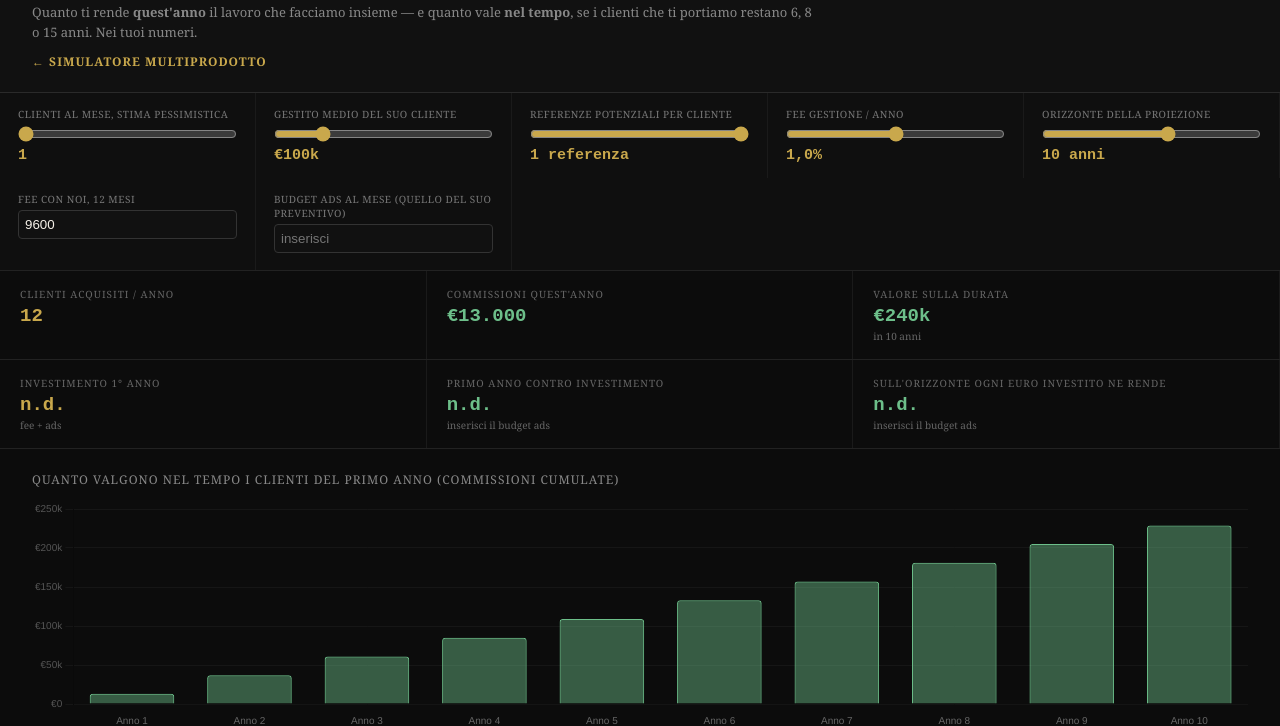
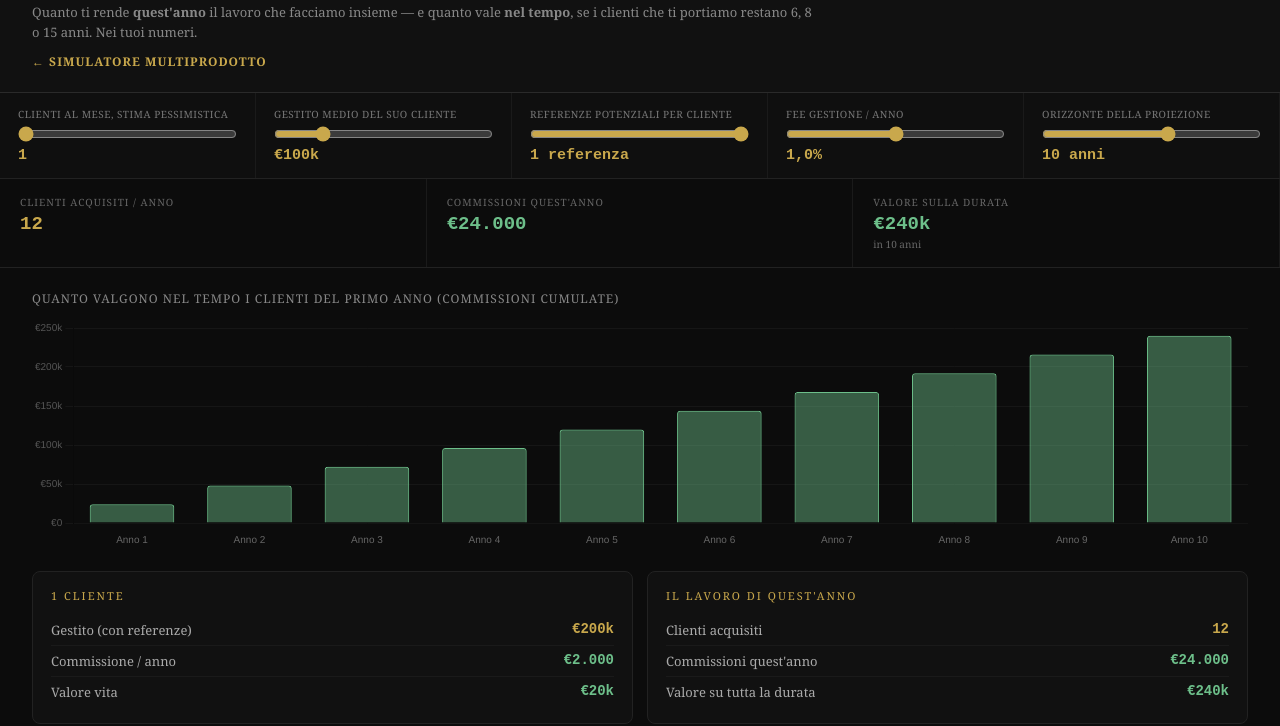
Before and after one commit to francescolabriola1011-star/ai-elite-tools, a plain HTML site: page index.html in a window 1280 px wide. Shown: the part 81-807 px from the top of the page. Drawn offline with nearby package versions, Linux system fonts and the light colour scheme.

Commit message:
simulatore gestito: primo anno intero, tolti fee e ads; tolto Accumulo dalla lista

```diff
--- a/index.html
+++ b/index.html
@@ -54,19 +54,12 @@ body{background:#0C0C0C;color:#F5F0E8;font-family:Georgia,'Times New Roman',seri
   <div class="sl"><label>Referenze potenziali per cliente</label><input type="range" id="famSl" min="0" max="1" value="1" step="1"><div class="sl-val" id="famV">1 referenza</div></div>
   <div class="sl"><label>Fee gestione / anno</label><input type="range" id="feeSl" min="0.5" max="1.5" value="1" step="0.1"><div class="sl-val" id="feeV">1,0%</div></div>
   <div class="sl"><label>Orizzonte della proiezione</label><input type="range" id="durSl" min="3" max="15" value="10"><div class="sl-val" id="durV">10 anni</div></div>
-  <div class="sl"><label>Fee con noi, 12 mesi</label><input type="number" id="feeInv" min="0" step="100" value="9600" style="width:100%;padding:6px;background:#111;color:#F5F0E8;border:1px solid #333;border-radius:4px"></div>
-  <div class="sl"><label>Budget ads al mese (quello del suo preventivo)</label><input type="number" id="adsInv" min="0" step="50" placeholder="inserisci" style="width:100%;padding:6px;background:#111;color:#F5F0E8;border:1px solid #333;border-radius:4px"></div>
 </div>
 
 <div class="metrics">
   <div class="metric"><label>Clienti acquisiti / anno</label><div class="mv gold" id="m_cli">—</div></div>
   <div class="metric"><label>Commissioni quest'anno</label><div class="mv green" id="m_y1">—</div></div>
   <div class="metric"><label>Valore sulla durata</label><div class="mv green" id="m_val">—</div><div class="ms" id="m_val_s">—</div></div>
-</div>
-<div class="metrics">
-  <div class="metric"><label>Investimento 1° anno</label><div class="mv gold" id="m_inv">—</div><div class="ms" id="m_inv_s">fee + ads</div></div>
-  <div class="metric"><label>Primo anno contro investimento</label><div class="mv green" id="m_roi1">—</div><div class="ms" id="m_roi1_s">—</div></div>
-  <div class="metric"><label>Sull'orizzonte ogni euro investito ne rende</label><div class="mv green" id="m_roid">—</div><div class="ms" id="m_roid_s">—</div></div>
 </div>
 
 <div class="chart-area">
@@ -90,7 +83,7 @@ body{background:#0C0C0C;color:#F5F0E8;font-family:Georgia,'Times New Roman',seri
 </div>
 
 <div class="foot">
-  Dati illustrativi, stima pessimistica. Conta solo i <b>clienti acquisiti nel primo anno</b>: 1 o 2 al mese, ognuno con al massimo 1 referenza potenziale che vale un cliente in più con lo stesso gestito. Il primo anno conta i mesi veri: un cliente preso a dicembre rende un mese, non dodici. La proiezione non aggiunge altro: niente clienti degli anni dopo, niente crescita del gestito. L'investimento è fee più budget ads del suo preventivo.
+  Dati illustrativi, stima pessimistica. Conta solo i <b>clienti acquisiti nel primo anno</b>: 1 o 2 al mese, ognuno con al massimo 1 referenza potenziale che vale un cliente in più con lo stesso gestito. La proiezione non aggiunge altro: niente clienti degli anni dopo, niente crescita del gestito.
 </div>
 
 <script>
@@ -103,26 +96,16 @@ function calc(){
   cmV.textContent=cm;aumV.textContent=k(aum);famV.textContent=ref+(ref===1?" referenza":" referenze");feeV.textContent=(fee*100).toFixed(1).replace(".",",")+"%";durV.textContent=dur+" anni";
   const commCli=aum*mult*fee;       // commissione/anno per cliente (incluse referenze)
   const cliAnno=cm*12;              // clienti acquisiti nel primo anno, uno ogni mese
-  // primo anno a mesi veri: il cliente del mese i rende (13-i)/12 dell'anno, in media 6,5 mesi
-  const y1=cm*commCli*78/12;
+  const y1=cliAnno*commCli;         // commissioni dei clienti del primo anno, anno intero
   const val=cliAnno*commCli*dur;    // valore dei clienti del primo anno sull'orizzonte
   m_cli.textContent=cliAnno;
   m_y1.textContent=eur(y1);
   m_val.textContent=k(val); m_val_s.textContent="in "+dur+" anni";
   c_aum.textContent=k(aum*mult); c_comm.textContent=eur(commCli); c_ltv.textContent=k(commCli*dur);
   w_cli.textContent=cliAnno; w_y1.textContent=eur(y1); w_val.textContent=k(val);
-  const ads=adsInv.value===""?null:+adsInv.value, inv=ads===null?null:(+feeInv.value||0)+ads*12;
-  if(inv){
-    m_inv.textContent=eur(inv);
-    const r1=y1/inv; m_roi1.textContent="×"+r1.toFixed(1).replace(".",",");
-    m_roi1_s.textContent=r1>=1?"si ripaga già il primo anno":"pareggio non ancora raggiunto";
-    m_roid.textContent="€"+Math.round(val/inv); m_roid_s.textContent=eur(val)+" contro "+eur(inv);
-  }else{
-    m_inv.textContent="n.d."; m_roi1.textContent="n.d."; m_roi1_s.textContent="inserisci il budget ads"; m_roid.textContent="n.d."; m_roid_s.textContent="inserisci il budget ads";
-  }
   // chart: valore cumulato del lavoro di quest'anno, anno per anno fino alla durata
   const labels=[],data=[];
-  for(let y=1;y<=dur;y++){let mesi=0;for(let i=1;i<=12;i++){mesi+=Math.min(Math.max(12*y-(i-1),0),dur*12);}labels.push("Anno "+y);data.push(Math.round(cm*commCli*mesi/12));}
+  for(let y=1;y<=dur;y++){labels.push("Anno "+y);data.push(Math.round(y1*y));}
   if(chart)chart.destroy();
   chart=new Chart(document.getElementById("ch"),{type:"bar",
     data:{labels,datasets:[{label:"Commissioni cumulate",data,backgroundColor:"rgba(109,191,138,.45)",borderColor:"#6DBF8A",borderWidth:1,borderRadius:3}]},
@@ -131,7 +114,7 @@ function calc(){
       scales:{x:{ticks:{color:"#666",font:{size:10}},grid:{display:false}},y:{ticks:{color:"#555",font:{size:10},callback:v=>k(v)},grid:{color:"#161616"}}}}
   });
 }
-[cmSl,aumSl,famSl,feeSl,durSl,feeInv,adsInv].forEach(s=>s.addEventListener("input",calc));
+[cmSl,aumSl,famSl,feeSl,durSl].forEach(s=>s.addEventListener("input",calc));
 calc();
 </script>
 </body>
```
